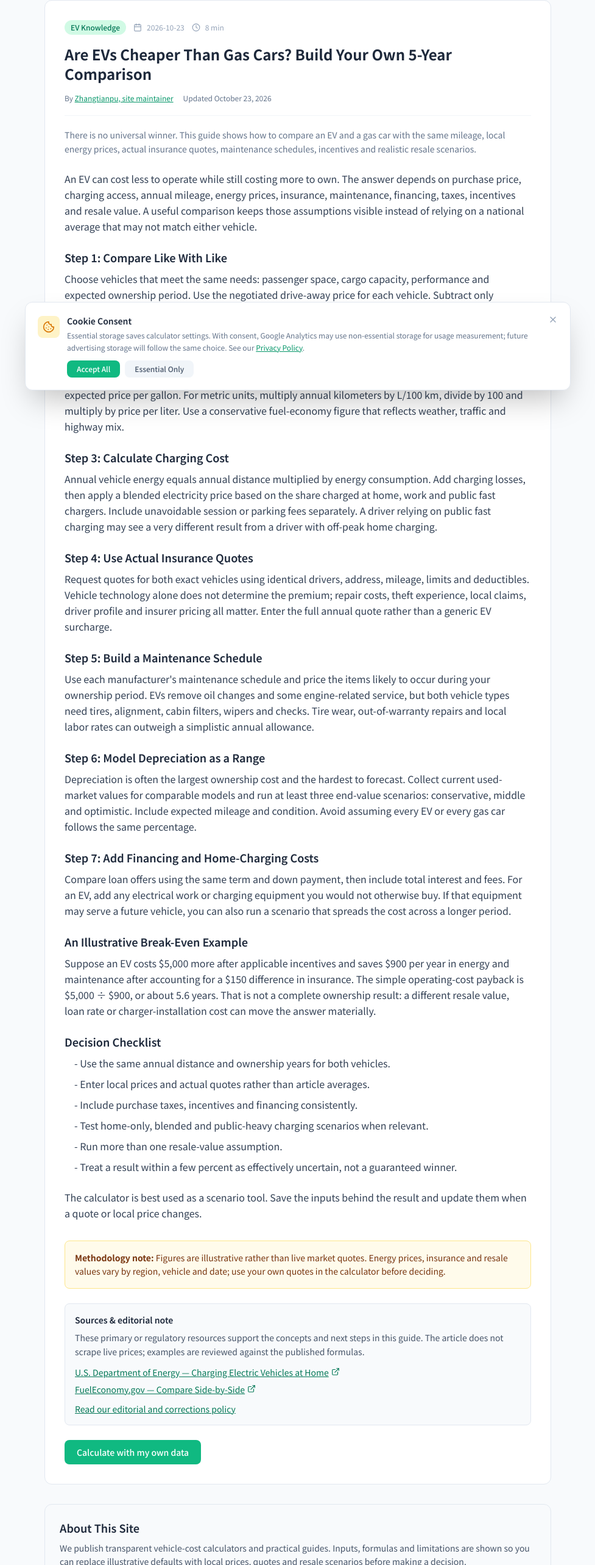
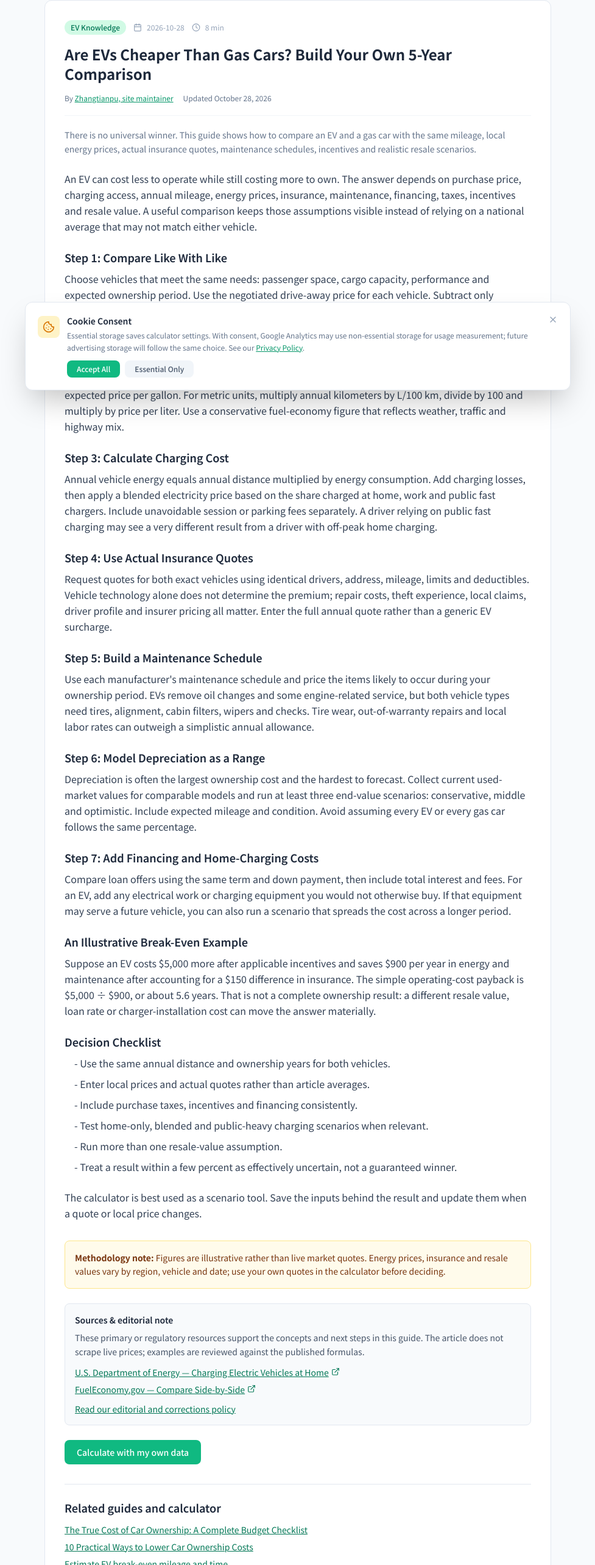
Before and after one commit to Zhangtianpu/Vehicle-Cost-Calculator, a React (Vite) app: page /blog/1 in a window 1280 px wide. Shown: the part 144-2710 px from the top of the page at 61% size, without its empty margins (151-1128 px from the left). Built offline with nearby package versions, Linux system fonts and the light colour scheme.

Commit message:
Strengthen contextual links between guides

```diff
--- a/src/components/layout/SeoManager.tsx
+++ b/src/components/layout/SeoManager.tsx
@@ -115,7 +115,7 @@ export default function SeoManager() {
     }
 
     const schema = article
-      ? { "@context": "https://schema.org", "@type": "Article", headline: locale === "zh" ? article.zh : article.en, dateModified: "2026-10-23", author: { "@type": "Person", name: "Zhangtianpu", url: "https://github.com/Zhangtianpu" }, publisher: { "@type": "Organization", name: "Vehicle Cost Calculator" }, mainEntityOfPage: canonical }
+      ? { "@context": "https://schema.org", "@type": "Article", headline: locale === "zh" ? article.zh : article.en, dateModified: "2026-10-28", author: { "@type": "Person", name: "Zhangtianpu", url: "https://github.com/Zhangtianpu" }, publisher: { "@type": "Organization", name: "Vehicle Cost Calculator" }, mainEntityOfPage: canonical }
       : normalizedPath === "/" || normalizedPath.startsWith("/tools/")
         ? { "@context": "https://schema.org", "@type": "WebApplication", name: seo.title.split("｜")[0].split("|")[0].trim(), url: canonical, applicationCategory: "FinanceApplication", operatingSystem: "Any", offers: { "@type": "Offer", price: "0", priceCurrency: locale === "zh" ? "CNY" : "USD" } }
         : normalizedPath === "/tools"
--- a/src/pages/BlogArticlePage.tsx
+++ b/src/pages/BlogArticlePage.tsx
@@ -12,7 +12,7 @@ export default function BlogArticlePage() {
       title: t.blog.article1Title,
       summary: t.blog.article1Summary,
       content: t.blog.article1Content,
-      date: "2026-10-23",
+      date: "2026-10-28",
       readTime: "8 min",
       category: t.blog.categoryEV,
     },
@@ -21,7 +21,7 @@ export default function BlogArticlePage() {
       title: t.blog.article2Title,
       summary: t.blog.article2Summary,
       content: t.blog.article2Content,
-      date: "2026-10-23",
+      date: "2026-10-28",
       readTime: "9 min",
       category: t.blog.categoryCost,
     },
@@ -30,7 +30,7 @@ export default function BlogArticlePage() {
       title: t.blog.article3Title,
       summary: t.blog.article3Summary,
       content: t.blog.article3Content,
-      date: "2026-10-23",
+      date: "2026-10-28",
       readTime: "8 min",
       category: t.blog.categoryTips,
     },
@@ -39,7 +39,7 @@ export default function BlogArticlePage() {
       title: t.blog.article4Title,
       summary: t.blog.article4Summary,
       content: t.blog.article4Content,
-      date: "2026-10-23",
+      date: "2026-10-28",
       readTime: "9 min",
       category: t.blog.categoryInsurance,
     },
@@ -64,6 +64,19 @@ export default function BlogArticlePage() {
       { label: "National Association of Insurance Commissioners — Auto Insurance", href: "https://content.naic.org/consumer/auto-insurance.htm" },
       { label: "NAIC — State Insurance Departments", href: "https://content.naic.org/state-insurance-departments" },
     ],
+  };
+
+  const relatedArticleIds: Record<number, number[]> = {
+    1: [2, 3],
+    2: [1, 4],
+    3: [1, 4],
+    4: [2, 3],
+  };
+  const relatedTool: Record<number, { to: string; en: string; zh: string }> = {
+    1: { to: "/tools/ev-break-even", en: "Estimate EV break-even mileage and time", zh: "估算电动车回本里程与时间" },
+    2: { to: "/tools/depreciation", en: "Calculate depreciation and retained value", zh: "计算车辆折旧与保值率" },
+    3: { to: "/tools/cost-per-km", en: "Calculate full ownership cost per mile or kilometer", zh: "计算每英里或公里的完整持有成本" },
+    4: { to: "/tools/monthly-car-cost", en: "Add insurance to a complete monthly car budget", zh: "把保险加入完整的每月养车预算" },
   };
 
   if (!article) {
@@ -119,7 +132,7 @@ export default function BlogArticlePage() {
               {locale === "zh" ? "Zhangtianpu（本站维护者）" : "Zhangtianpu, site maintainer"}
             </Link>
           </span>
-          <span>{locale === "zh" ? "更新于 2026年10月23日" : "Updated October 23, 2026"}</span>
+          <span>{locale === "zh" ? "更新于 2026年10月28日" : "Updated October 28, 2026"}</span>
         </div>
 
         <p className="text-slate-500 text-sm mb-6 leading-relaxed">
@@ -191,6 +204,29 @@ export default function BlogArticlePage() {
               : locale === "zh" ? "用我的实际数据计算" : "Calculate with my own data"}
           </Link>
         </div>
+
+        <section className="mt-8 border-t border-slate-200 pt-6">
+          <h2 className="mb-3 text-lg font-semibold text-slate-800">
+            {locale === "zh" ? "继续阅读与计算" : "Related guides and calculator"}
+          </h2>
+          <ul className="space-y-2 text-sm">
+            {(relatedArticleIds[article.id] || []).map((relatedId) => {
+              const relatedArticle = articles.find((item) => item.id === relatedId);
+              return relatedArticle ? (
+                <li key={relatedId}>
+                  <Link to={`/blog/${relatedId}`} className="text-emerald-700 underline hover:text-emerald-800">
+                    {relatedArticle.title}
+                  </Link>
+                </li>
+              ) : null;
+            })}
+            <li>
+              <Link to={relatedTool[article.id].to} className="text-emerald-700 underline hover:text-emerald-800">
+                {locale === "zh" ? relatedTool[article.id].zh : relatedTool[article.id].en}
+              </Link>
+            </li>
+          </ul>
+        </section>
       </article>
 
       <div className="mt-8 bg-slate-50 rounded-xl p-6 border border-slate-200">
--- a/src/pages/BlogPage.tsx
+++ b/src/pages/BlogPage.tsx
@@ -10,7 +10,7 @@ export default function BlogPage() {
       id: 1,
       title: t.blog.article1Title,
       summary: t.blog.article1Summary,
-      date: "2026-10-23",
+      date: "2026-10-28",
       readTime: "8 min",
       category: t.blog.categoryEV,
     },
@@ -18,7 +18,7 @@ export default function BlogPage() {
       id: 2,
       title: t.blog.article2Title,
       summary: t.blog.article2Summary,
-      date: "2026-10-23",
+      date: "2026-10-28",
       readTime: "9 min",
       category: t.blog.categoryCost,
     },
@@ -26,7 +26,7 @@ export default function BlogPage() {
       id: 3,
       title: t.blog.article3Title,
       summary: t.blog.article3Summary,
-      date: "2026-10-23",
+      date: "2026-10-28",
       readTime: "8 min",
       category: t.blog.categoryTips,
     },
@@ -34,7 +34,7 @@ export default function BlogPage() {
       id: 4,
       title: t.blog.article4Title,
       summary: t.blog.article4Summary,
-      date: "2026-10-23",
+      date: "2026-10-28",
       readTime: "9 min",
       category: t.blog.categoryInsurance,
     },
```
Also changed, not shown: 1 other file (tests, documents, lock files or other folders).
